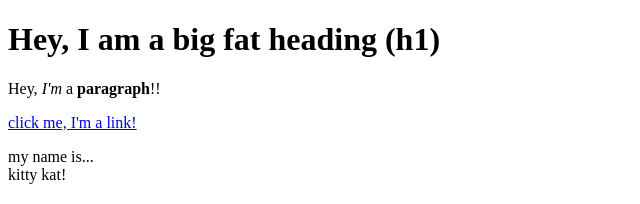
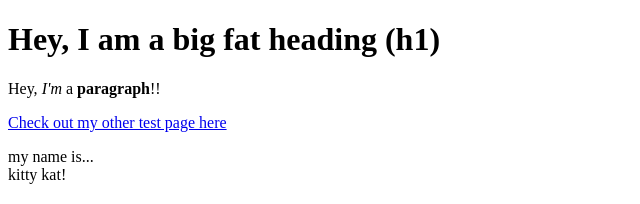
Before and after one commit to TimTinkers32/html-css-cartoon-hero, a plain HTML site: page test.html in a window 1280 px wide. Shown: the top 204 px of the page, without its empty margins (0-640 px from the left). Drawn offline with Linux system fonts and the light colour scheme.

Commit message:
update test.html to point to style testing page

```diff
--- a/test.html
+++ b/test.html
@@ -12,7 +12,7 @@
         <p>
             Hey, <i>I'm</i> a <b>paragraph</b>!!
         </p>
-        <a href="https://google.com" target="_blank" title="Let's go to google!">click me, I'm a link!</a>
+        <a href="https://timtinkers32.github.io/html-css-cartoon-hero//style-test.html" target="_blank" title="style test page!">Check out my other test page here</a>
         <p>
             my name is... <br>
             kitty kat!
```
